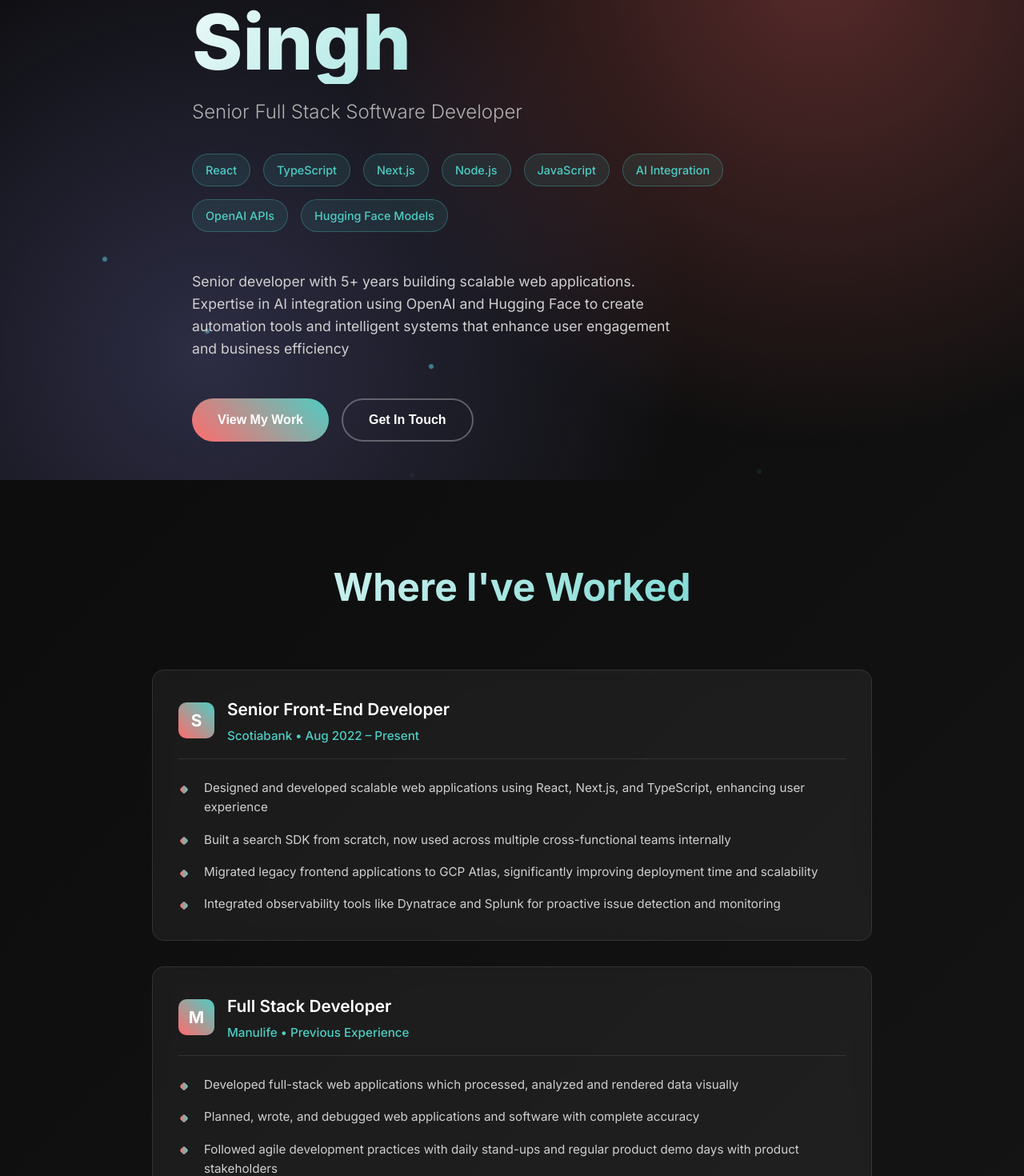
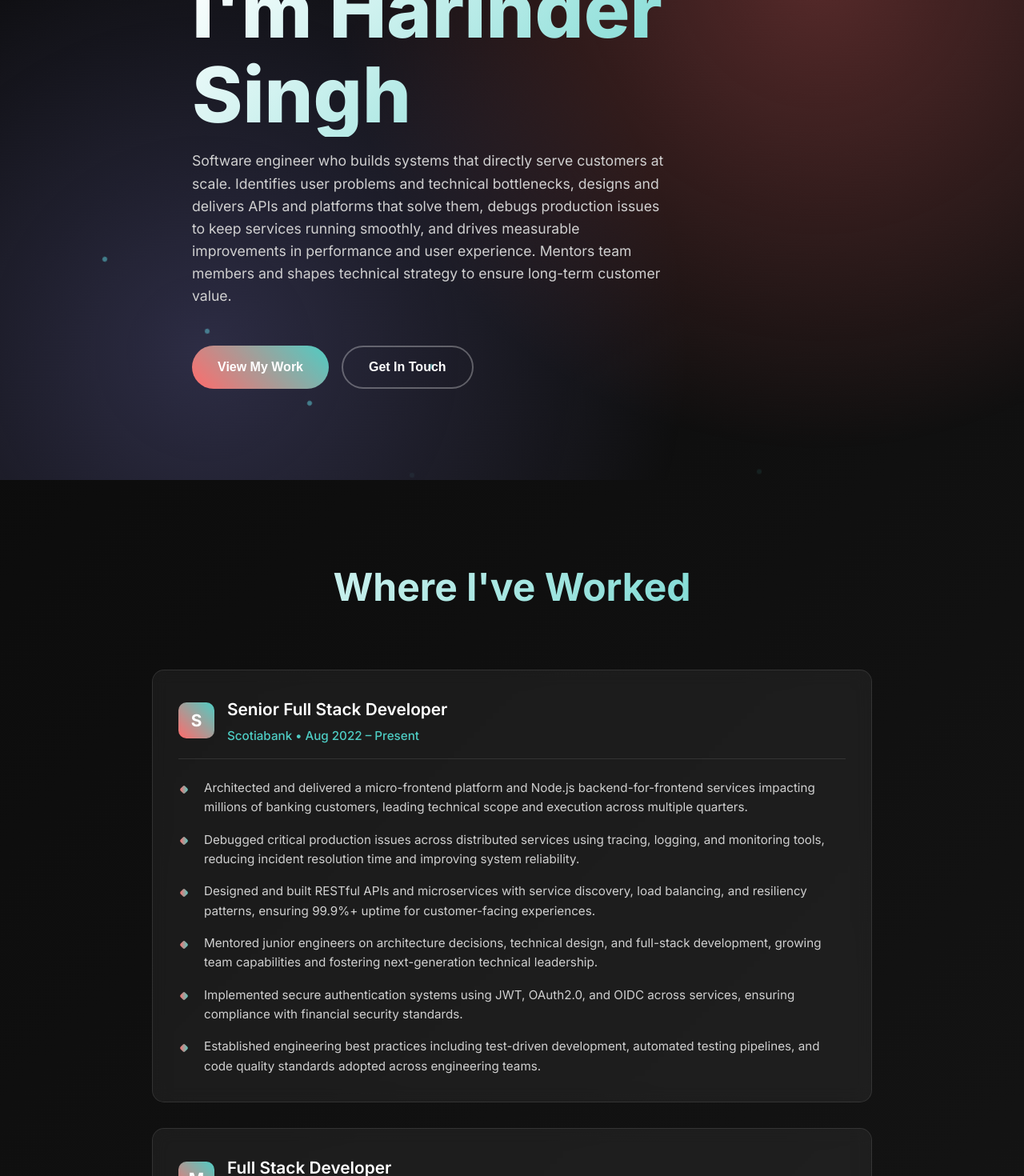
Before and after one commit to hrindrsmaan/harinder.dev, a React (Vite) app: page / in a window 1280 px wide. Shown: the part 200-1670 px from the top of the page at 80% size. Built offline with nearby package versions, Linux system fonts and the light colour scheme.

Commit message:
feat: update portfolio content and presentation

```diff
--- a/src/components/Experience/Experience.tsx
+++ b/src/components/Experience/Experience.tsx
@@ -2,8 +2,7 @@ import { experienceData } from "../../data/portfolio";
 import "./Experience.css";
 
 const Experience = () => {
-  // You can choose which style to use by changing the className
-  const bulletStyle = "with-diamond"; // Options: '', 'with-icon', 'with-check', 'with-diamond'
+  const bulletStyle = "with-diamond";
 
   return (
     <section className="experience" id="experience">
--- a/src/components/Hero/Hero.tsx
+++ b/src/components/Hero/Hero.tsx
@@ -16,15 +16,6 @@ const Hero = () => {
         <div className="hero-content">
           <div className="hero-greeting">{portfolioData.greeting}</div>
           <h1 className="hero-title">{portfolioData.name}</h1>
-          <p className="hero-subtitle">{portfolioData.title}</p>
-
-          <div className="tech-stack">
-            {portfolioData.techStack.map((tech, index) => (
-              <span key={index} className="tech-tag">
-                {tech}
-              </span>
-            ))}
-          </div>
 
           <p className="hero-description">{portfolioData.description}</p>
 
--- a/src/data/portfolio.ts
+++ b/src/data/portfolio.ts
@@ -1,20 +1,9 @@
 export const portfolioData = {
   greeting: "Hi there! 👋",
   name: "I'm Harinder Singh",
-  title: "Senior Full Stack Software Developer",
+  title: "Software Engineer",
   description:
-    "Senior developer with 5+ years building scalable web applications. Expertise in AI integration using OpenAI and Hugging Face to create automation tools and intelligent systems that enhance user engagement and business efficiency",
-  techStack: [
-    "React",
-    "TypeScript",
-    "Next.js",
-    "Node.js",
-    "JavaScript",
-    "AI Integration",
-    "OpenAI APIs",
-    "Hugging Face Models",
-  ],
-  email: "hello@harinder.dev",
+    "Software engineer who builds systems that directly serve customers at scale. Identifies user problems and technical bottlenecks, designs and delivers APIs and platforms that solve them, debugs production issues to keep services running smoothly, and drives measurable improvements in performance and user experience. Mentors team members and shapes technical strategy to ensure long-term customer value.",
   social: {
     linkedin: "https://www.linkedin.com/in/harindermaan/",
     github: "https://github.com/hrindrsmaan",
@@ -24,14 +13,16 @@ export const portfolioData = {
 export const experienceData = [
   {
     company: "Scotiabank",
-    position: "Senior Front-End Developer",
+    position: "Senior Full Stack Developer",
     duration: "Aug 2022 – Present",
     logo: "S",
     highlights: [
-      "Designed and developed scalable web applications using React, Next.js, and TypeScript, enhancing user experience",
-      "Built a search SDK from scratch, now used across multiple cross-functional teams internally",
-      "Migrated legacy frontend applications to GCP Atlas, significantly improving deployment time and scalability",
-      "Integrated observability tools like Dynatrace and Splunk for proactive issue detection and monitoring",
+      "Architected and delivered a micro-frontend platform and Node.js backend-for-frontend services impacting millions of banking customers, leading technical scope and execution across multiple quarters.",
+      "Debugged critical production issues across distributed services using tracing, logging, and monitoring tools, reducing incident resolution time and improving system reliability.",
+      "Designed and built RESTful APIs and microservices with service discovery, load balancing, and resiliency patterns, ensuring 99.9%+ uptime for customer-facing experiences.",
+      "Mentored junior engineers on architecture decisions, technical design, and full-stack development, growing team capabilities and fostering next-generation technical leadership.",
+      "Implemented secure authentication systems using JWT, OAuth2.0, and OIDC across services, ensuring compliance with financial security standards.",
+      "Established engineering best practices including test-driven development, automated testing pipelines, and code quality standards adopted across engineering teams.",
     ],
   },
   {
```
